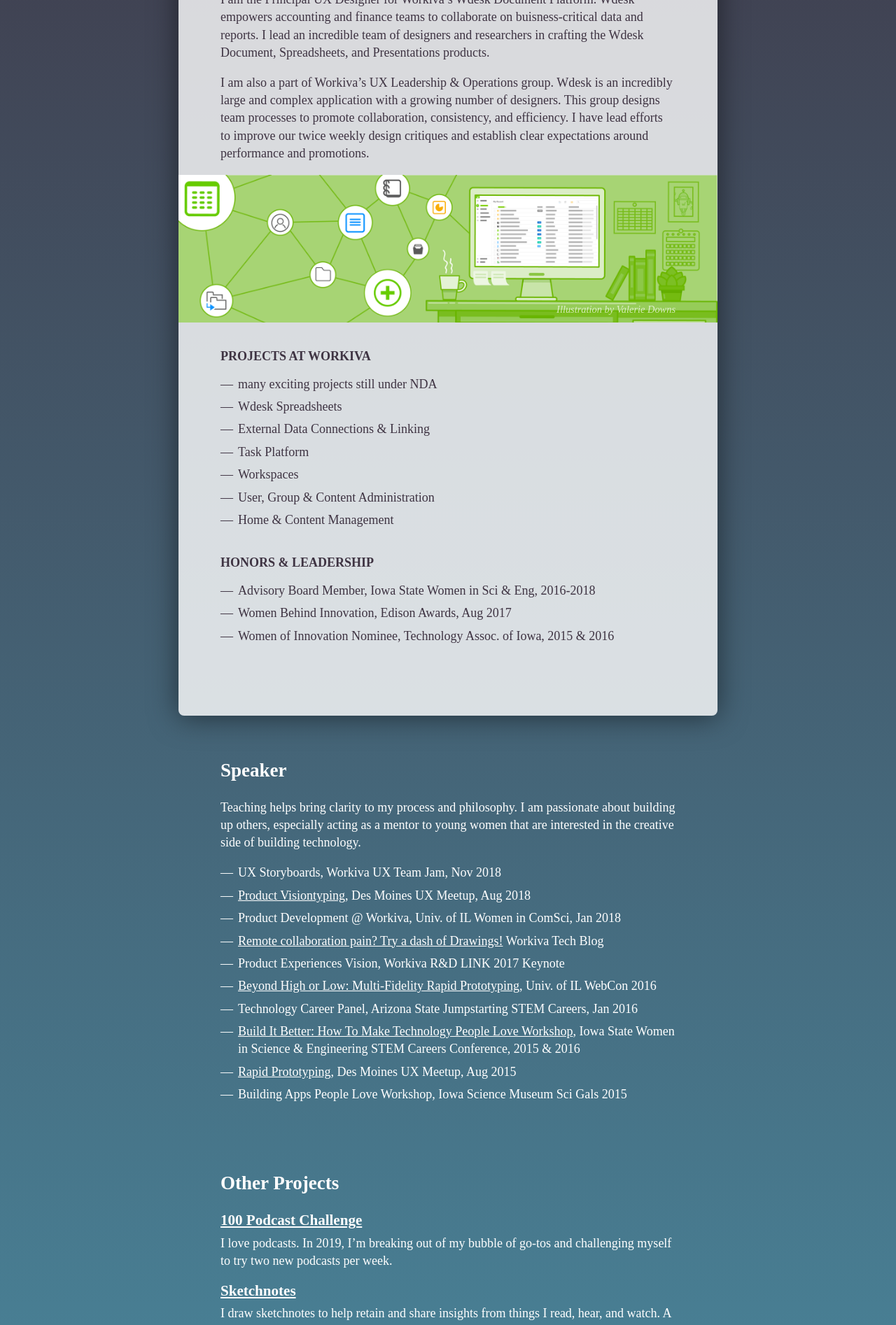
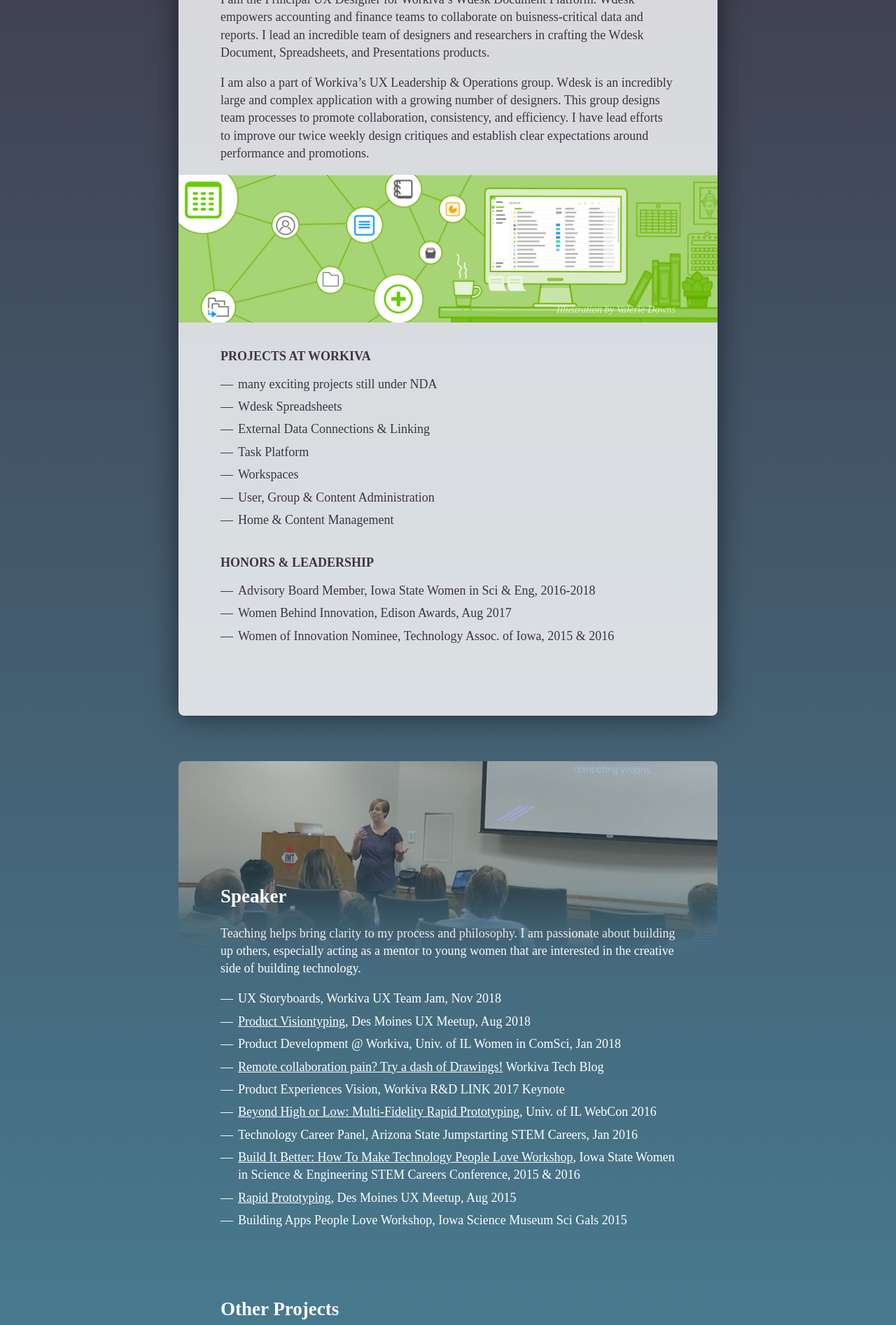
Before and after one commit to hannahd/hannahd.github.io, a Jekyll site: the page built from index.html, in a window 1280 px wide. Shown: the part 522-2416 px from the top of the page at 70% size. Built offline with Jekyll 4.4.1, drawn with Linux system fonts in a browser that asks for light colours.

Commit message:
Add speaker photo

```diff
--- a/css/styles.css
+++ b/css/styles.css
@@ -428,7 +428,7 @@ a:hover {
 .img-banner {
   margin: 0 -60px;
   background: url("/img/wdeskbg.png");
-  background-size: 100%;
+  background-size: 45em;
   height: 211px;
   padding: 20px 60px;
   box-sizing: border-box; }
@@ -439,6 +439,21 @@ a:hover {
     font-style: italic;
     opacity: .7;
     margin-top: 160px; }
+
+.speaker-image {
+  background: url("/img/hdspeaker.png");
+  background-size: 45em;
+  background-repeat: no-repeat;
+  margin: 0 -60px -120px;
+  background-clip: border-box;
+  border-radius: 8px 8px 0 0;
+  height: 300px;
+  opacity: .6;
+  z-index: -1; }
+
+.speaker h2 {
+  position: relative;
+  z-index: 1; }
 
 /* For devices larger than 550px */
 @media (min-width: 550px) {
--- a/index.html
+++ b/index.html
@@ -30,7 +30,8 @@ layout: default
   </ul>
 </section>
 
-<section>
+<section class="speaker">
+  <div class="speaker-image"></div>
   <h2>Speaker</h2>
   <p>Teaching helps bring clarity to my process and philosophy. I am passionate about building up others, especially acting as a mentor to young women that are interested in the creative side of building technology.</p>
   <ul>
```
Also changed, not shown: _sass/main.scss (+18 -1 lines), img/hdspeaker.png (added), 2 other files.
